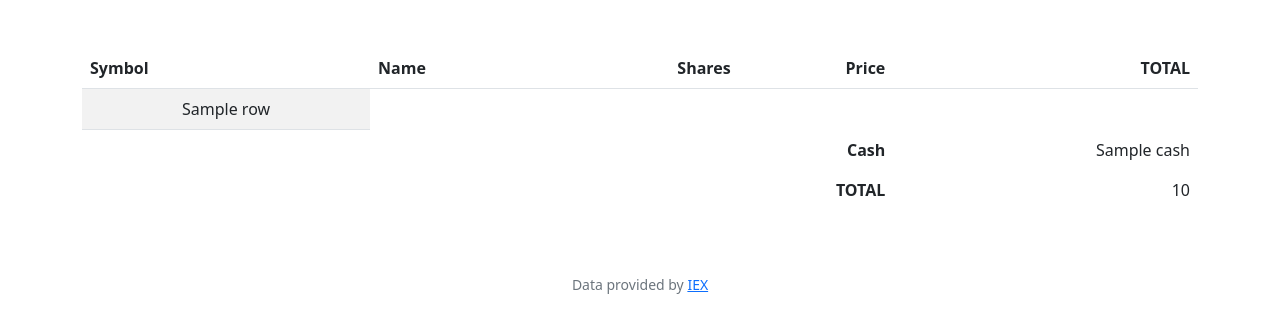
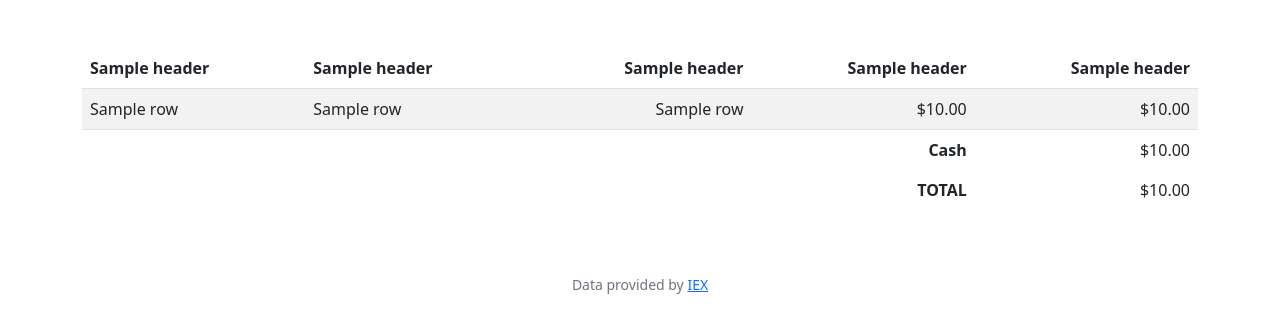
Before and after one commit to Rahozin/CS50, a Flask app: template pset8/finance/templates/portfolio.html in a window 1280 px wide. Shown: the part 76-409 px from the top of the page. Run offline with Flask 2, Linux system fonts and the light colour scheme; the template is opened without the code that fills it: most values are stand-ins (such as "Sample title", 1, 10 or a date in 2020); some libraries are stand-ins or nearby versions.

Commit message:
index_is_done

```diff
--- a/pset8/finance/-- SQLite3.sql
+++ b/pset8/finance/-- SQLite3.sql
@@ -12,3 +12,9 @@ GROUP BY Symbol;
 SELECT symbol FROM shares;
 
 SELECT cash FROM users;
+
+SELECT shares.symbol
+FROM orders
+INNER JOIN shares ON shares.id = orders.share_id
+WHERE user_id = 1
+GROUP BY Symbol;
--- a/pset8/finance/app.py
+++ b/pset8/finance/app.py
@@ -44,18 +44,31 @@ db = SQL("sqlite:///finance.db")
 def index():
     """Show portfolio of stocks"""
 
+    # Get data from db
     portfolio_table = db.execute(
-        "SELECT shares.symbol AS Symbol, shares.name AS Name, SUM(orders.shares) AS Shares, orders.by_price AS Price FROM orders INNER JOIN shares ON shares.id=orders.share_id WHERE user_id = :user_id GROUP BY Symbol",
+        "SELECT shares.symbol AS Symbol, shares.name AS Name, SUM(orders.shares) AS Shares FROM orders INNER JOIN shares ON shares.id=orders.share_id WHERE user_id = :user_id GROUP BY Symbol",
         user_id=session['user_id'])
-    table_headers = ("Symbol", "Name", "Shares", "Price")
-    actual_cash = round(db.execute("SELECT cash FROM users WHERE id = :user_id",
-                                   user_id=session['user_id'])[0]['cash'], 2)
-    orders_total = 1268.75
-    total = actual_cash + orders_total
+    actual_cash = db.execute("SELECT cash FROM users WHERE id = :user_id",
+                             user_id=session['user_id'])[0]['cash']
 
+    # Get actual prices, count totals and add to the table
+    total = actual_cash
+    for row_num in range(len(portfolio_table)):
+        actual_price = lookup(portfolio_table[row_num]['Symbol'])['price']
+        portfolio_table[row_num]['Price'] = actual_price
+        row_total = portfolio_table[row_num]['Shares'] * \
+            lookup(portfolio_table[row_num]['Symbol'])['price']
+        portfolio_table[row_num]['TOTAL'] = row_total
+        total += row_total
+
+    # Typed manualy else raise an error if no orders
+    table_headers = ("Symbol", "Name", "Shares", "Price", "TOTAL")
+    # table_headers = list(portfolio_table[0].keys())
+
+    # Display page
     return render_template(
-        "portfolio.html", table=portfolio_table, headers=table_headers, cash=actual_cash,
-        total=total)
+        "portfolio.html", table=portfolio_table, headers=table_headers,
+        cash=actual_cash, total=total)
 
 
 @app.route("/buy", methods=["GET", "POST"])
--- a/pset8/finance/helpers.py
+++ b/pset8/finance/helpers.py
@@ -51,19 +51,19 @@ def lookup(symbol):
     if urllib.parse.quote_plus(symbol) == "USD":
         return {
             "name": "ProShares Trust - ProShares Ultra Semiconductors 2X Shares",
-            "price": "13.30",
+            "price": 14.80,
             "symbol": "USD"
         }
     elif urllib.parse.quote_plus(symbol) == "IBM":
         return {
             "name": "International Business Machines Corp.",
-            "price": "122.51",
+            "price": 122.91,
             "symbol": "IBM"
         }
     elif urllib.parse.quote_plus(symbol) == "APP":
         return {
             "name": "Applovin Corp - Class A",
-            "price": "17.44",
+            "price": 16.94,
             "symbol": "APP"
         }
     else:
--- a/pset8/finance/templates/portfolio.html
+++ b/pset8/finance/templates/portfolio.html
@@ -8,37 +8,44 @@ Portfolio
 <table class="table table-striped">
     <thead>
         <tr>
-            <th class="text-start">Symbol</th>
-            <th class="text-start">Name</th>
-            <th class="text-end">Shares</th>
-            <th class="text-end">Price</th>
-            <th class="text-end">TOTAL</th>
+            <!-- {% for header in headers %}
+            {% if header == "Symbol" or header == "Name" %}
+            <th class="text-start"> {{ header }} </th>
+            {% else %}
+            <th class="text-end"> {{ header }} </th>
+            {% endif %}
+            {% endfor %} -->
+            <th class="text-start"> {{ headers[0] }} </th>
+            <th class="text-start"> {{ headers[1] }} </th>
+            <th class="text-end"> {{ headers[2] }} </th>
+            <th class="text-end"> {{ headers[3] }} </th>
+            <th class="text-end"> {{ headers[4] }} </th>
         </tr>
-        <!-- <tr>
-            {% for header in headers %}
-            <th> {{ header }} </th>
-            {% endfor %}
-        </tr> -->
     </thead>
-    {% if headers and table %}
     <tbody>
         {% for row in table %}
         <tr>
-            {% for header in headers %}
+            <!-- {% for header in headers %}
+            {% if row[header] %}
             <td> {{ row[header] }} </td>
-            {% endfor %}
+            {% endif %}
+            {% endfor %} -->
+            <td class="text-start"> {{ row[headers[0]] }} </td>
+            <td class="text-start"> {{ row[headers[1]] }} </td>
+            <td class="text-end"> {{ row[headers[2]] }} </td>
+            <td class="text-end"> {{ row[headers[3]] | usd }} </td>
+            <td class="text-end"> {{ row[headers[4]] | usd }} </td>
         </tr>
         {% endfor %}
     </tbody>
-    {% endif %}
     <tfoot>
         <tr>
             <td class="border-0 fw-bold text-end" colspan="4">Cash</td>
-            <td class="border-0 text-end">{{ cash }}</td>
+            <td class="border-0 text-end">{{ cash | usd }}</td>
         </tr>
         <tr>
             <td class="border-0 fw-bold text-end" colspan="4">TOTAL</td>
-            <td class="border-0 w-bold text-end">{{ total}}</td>
+            <td class="border-0 w-bold text-end">{{ total | usd }}</td>
         </tr>
     </tfoot>
 </table>
```
Also changed, not shown: pset8/finance/finance.db.
